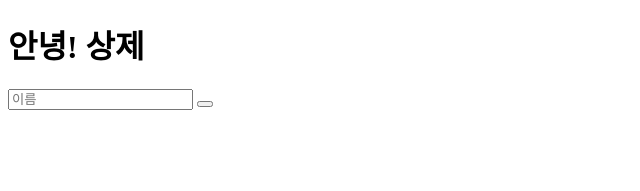
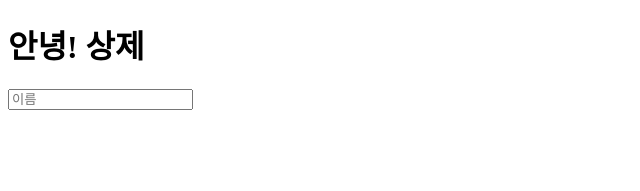
Before and after one commit to Ssuamje/frontend_practice, a SvelteKit app in the folder svelte/todo_prac/: page /hello in a window 1280 px wide. Shown: the top 191 px of the page, without its empty margins (0-640 px from the left). Built offline with nearby package versions, Linux system fonts and the light colour scheme.

Commit message:
input에 타자가 입력될 때 마다 갱신되도록 해보기

```diff
--- a/svelte/todo_prac/src/routes/hello/+page.svelte
+++ b/svelte/todo_prac/src/routes/hello/+page.svelte
@@ -9,12 +9,9 @@
 
     let userInput = '';
 
-    function updateName() {
-        $name = userInput;
-    }
-
 </script>
 
 <h1>안녕! {$name}</h1>
-<input bind:value={userInput} placeholder="이름">
-<button on:click={updateName}></button>
+<input bind:value={userInput} on:input={() => {
+    $name = userInput}} placeholder="이름">
+<!--<button on:click={() => {$name = userInput}}></button>-->
```
